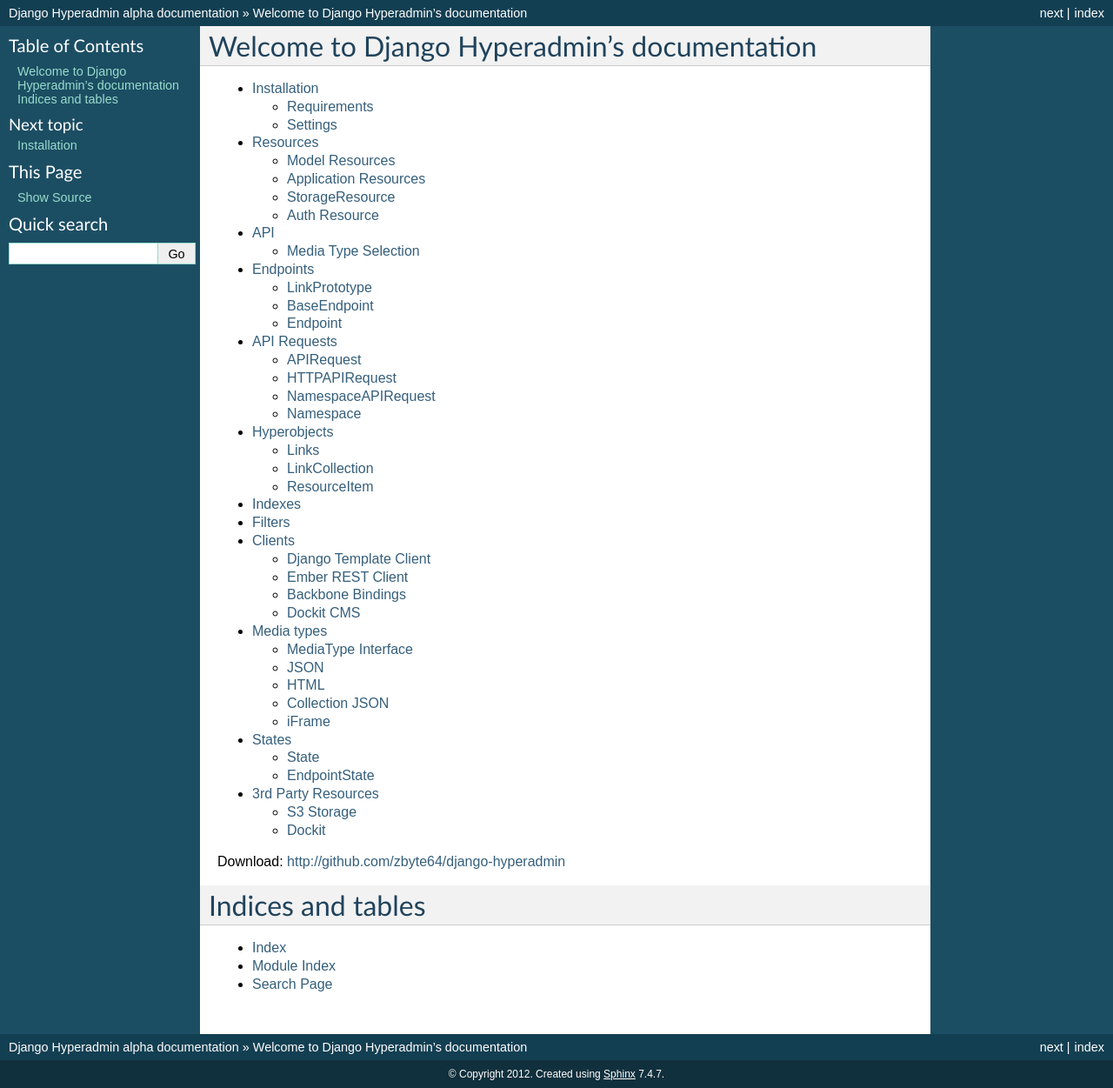
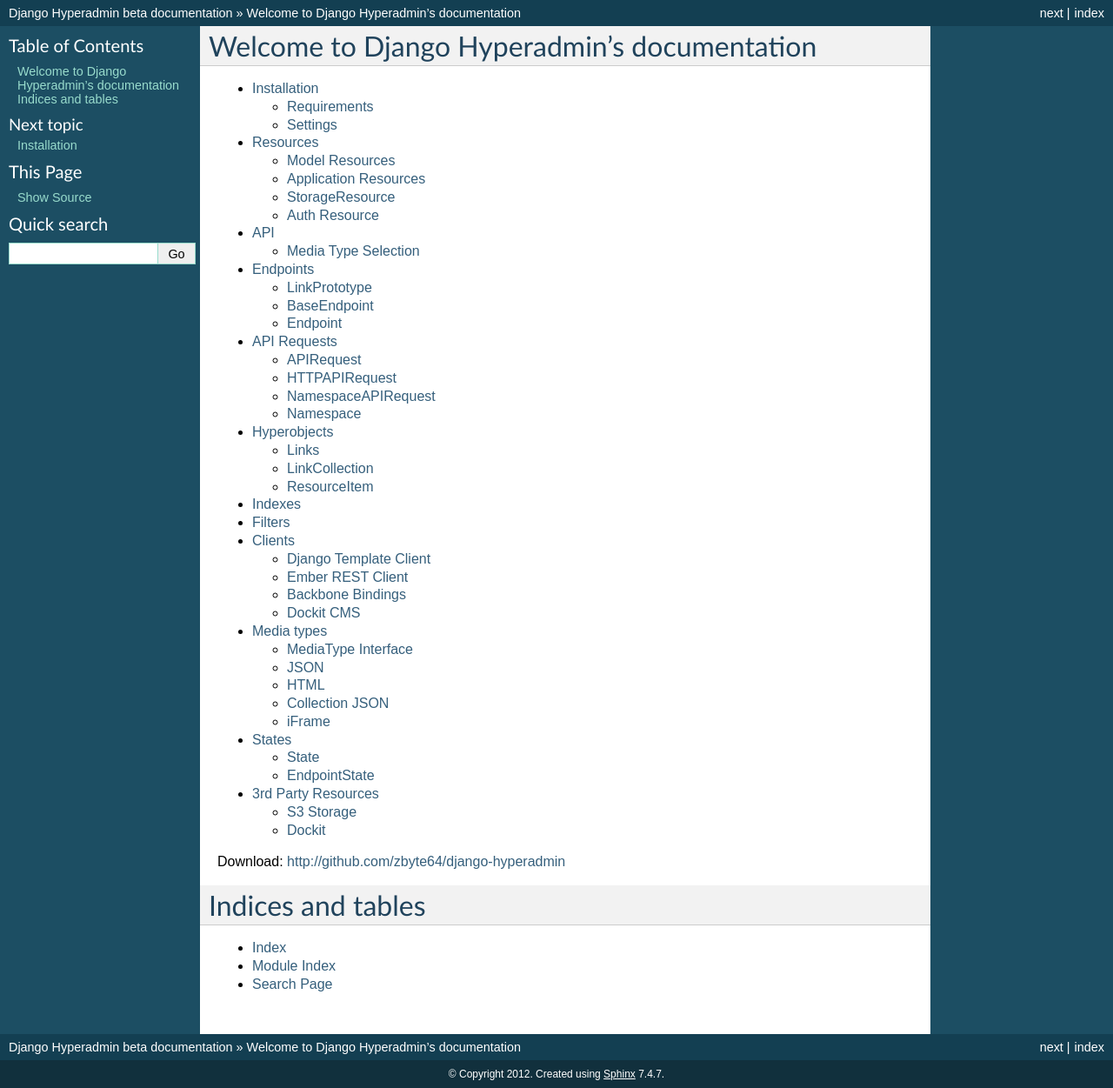
Before and after one commit to zbyte64/django-hyperadmin, a Sphinx documentation site: the page built from docs/source/index.rst, in a window 1280 px wide. Shown: the whole page at 87% size. Built offline with Sphinx 7.4.7, drawn with Linux system fonts in a browser that asks for light colours.

```diff
--- a/docs/source/conf.py
+++ b/docs/source/conf.py
@@ -51,9 +51,9 @@ copyright = u'2012'
 # built documents.
 #
 # The short X.Y version.
-version = '0.1'
+version = '0.8'
 # The full version, including alpha/beta/rc tags.
-release = 'alpha'
+release = 'beta'
 
 # The language for content autogenerated by Sphinx. Refer to documentation
 # for a list of supported languages.
```
